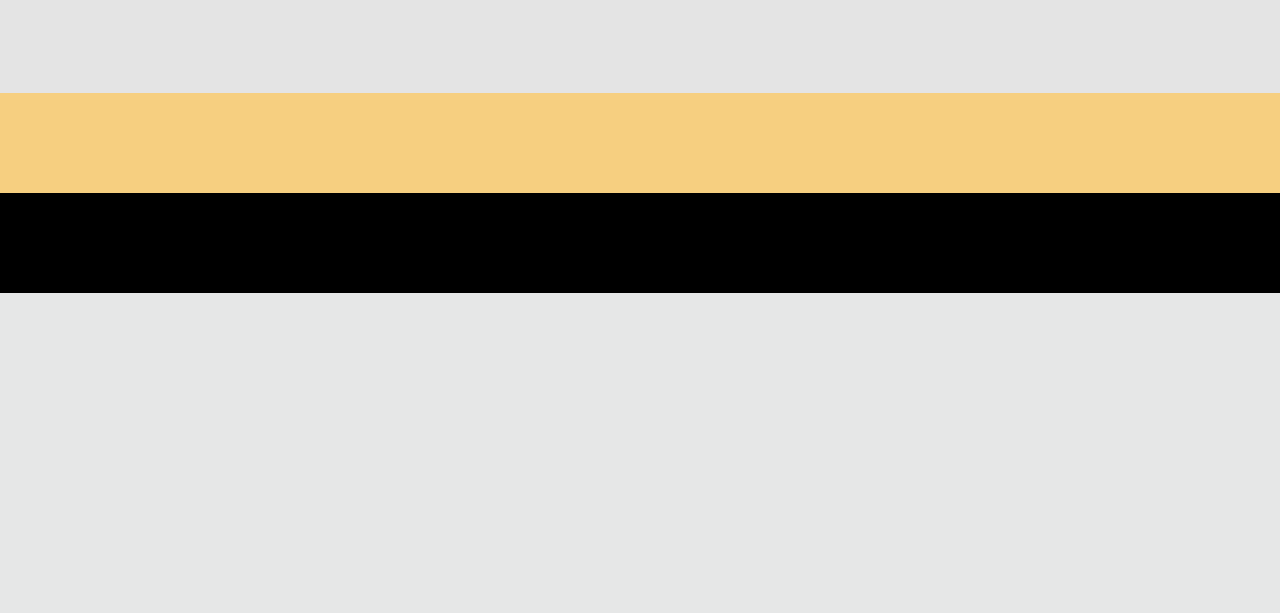
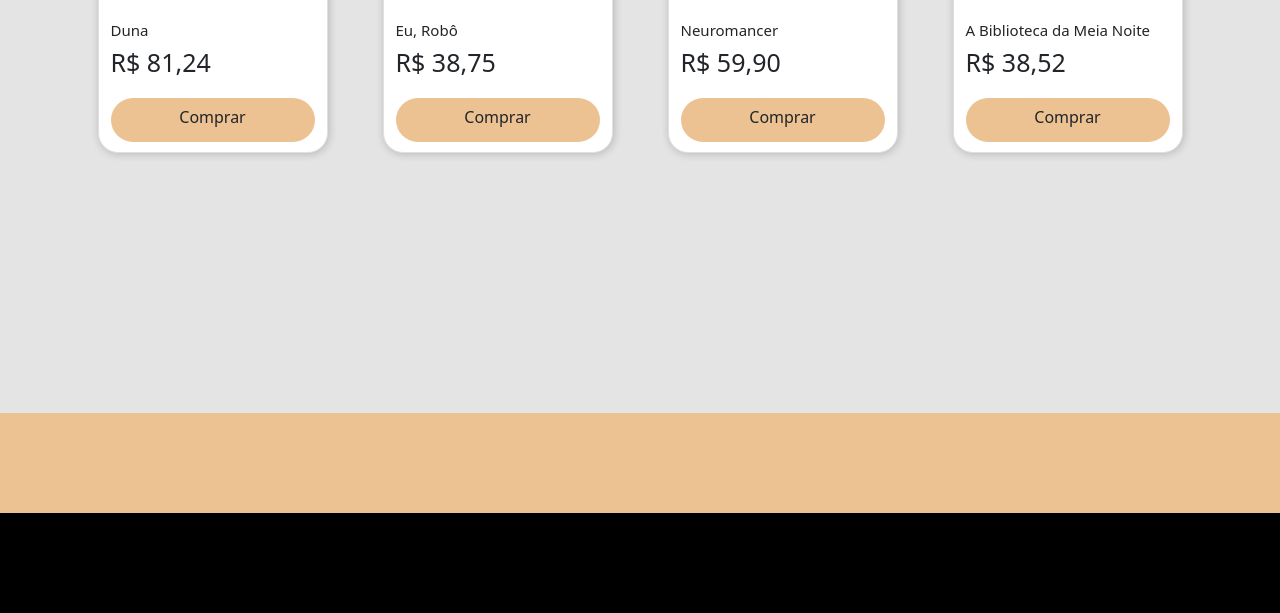
Before and after one commit to guilhermegarrote/Livraria-Zanata, a PHP site: page / in a window 1280 px wide. Shown: the part 1987-2600 px from the top of the page. Before the commit the page ends 2280 px from the top, so only its background shows below. Run offline with PHP 8.4, Linux system fonts and the light colour scheme.

Commit message:
Produtos
Adicionando mais livros no site.

```diff
--- a/site/css/style.css
+++ b/site/css/style.css
@@ -58,7 +58,7 @@ body {
 }
 
 .botao {
-    background-color: #F6CF80;
+    background-color: #ecc292;
     height: auto;
     width: 210px;
     border-radius: 30px;
@@ -77,11 +77,11 @@ body {
 }
 
 .footer1 {
-    margin-top: 100%;
+    margin-top: 125%;
     bottom: 0;
     width: 100%;
     height: 100px;
-    background-color: #F6CF80;
+    background-color: #ecc292;
 }
 
 .footer2 {
@@ -93,7 +93,7 @@ body {
 
 .barra {
     top: 0;
-    background-color: #F6CF80;
+    background-color: #ecc292;
     position: fixed;
     width: 100%;
 }
--- a/site/index.php
+++ b/site/index.php
@@ -3,7 +3,7 @@ include 'menutop.php';
 include 'header.php';
 ?>
 
-<div class="container" >
+<div class="container">
     <div class="col">
         <div class="row">
             <div class="flexbox">
@@ -47,45 +47,43 @@ include 'header.php';
                 <a href="#" class="btn botao">Comprar</button></a>
             </div>
         </div>
-
         <div class="row">
-
             <div class="flexbox">
-                <img src="https://images.kabum.com.br/produtos/fotos/magalu/424210/Livro-Assim-que-Acaba-Colleen-Hoover_1675436529_gg.jpg" class="imgvenda">
+                <img src="https://encrypted-tbn0.gstatic.com/shopping?q=tbn:ANd9GcS4qsZCrYs1P4hly_C1yxaMfn1-hb4NMl7nNc5EQdLlOGogUslS8E7snZ-DZo35V_PuYnDRxkvp383zMXTBj5CQIYPleXTQ0NZ3S0-NSjUr&usqp=CAE" class="imgvenda">
                 <div style="line-height: 10;">
                     <p>
-                    <h4 style="font-size: 15px;">É Assim que Acaba</h4>
-                    <h1 style="font-size: 25px;">R$ 37,99</h1>
+                    <h4 style="font-size: 15px;">A Divina Comédia</h4>
+                    <h1 style="font-size: 25px;">R$ 46,41</h1>
                     </p>
                 </div>
                 <a href="#" class="btn botao">Comprar</button></a>
             </div>
             <div class="flexbox">
-                <img src="https://images.kabum.com.br/produtos/fotos/magalu/423810/Livro-A-Culpa-Das-Estrelas_1675430875_gg.jpg" class="imgvenda">
+                <img src="https://encrypted-tbn1.gstatic.com/shopping?q=tbn:ANd9GcT3vP0CBmlNMJpIsIRYyS7n-CylrYOhjFk1ayCpdKsrCCSUX07O1L_l0-V4NpHOdwvJbZdohSEv1IqrdH-s9Qqiu2wbUsciwP7fTakQ7pDq&usqp=CAE" class="imgvenda">
                 <div style="line-height: 10;">
                     <p>
-                    <h4 style="font-size: 15px;">A Culpa é Das Estrelas</h4>
-                    <h1 style="font-size: 25px;">R$ 38,75</h1>
+                    <h4 style="font-size: 15px;">Cade Você Barnadette?</h4>
+                    <h1 style="font-size: 25px;">R$ 34,50</h1>
                     </p>
                 </div>
                 <a href="#" class="btn botao">Comprar</button></a>
             </div>
             <div class="flexbox">
-                <img src="https://images.tcdn.com.br/img/img_prod/597071/a_cinco_passos_de_voce_rachael_lippincott_227123_1_20200716135526.jpg" class="imgvenda">
+                <img src="https://images-americanas.b2w.io/produtos/113987024/imagens/livro-meu-coracao-de-pedra-pomes/113987024_1_large.jpg" class="imgvenda">
                 <div style="line-height: 10;">
                     <p>
-                    <h4 style="font-size: 15px;">A Cinco Passos de Você</h4>
-                    <h1 style="font-size: 25px;">R$ 29,10</h1>
+                    <h4 style="font-size: 15px;">Meu Coração de pedra-pomes</h4>
+                    <h1 style="font-size: 25px;">R$ 25,45</h1>
                     </p>
                 </div>
                 <a href="#" class="btn botao">Comprar</button></a>
             </div>
             <div class="flexbox">
-                <img src="https://encrypted-tbn2.gstatic.com/shopping?q=tbn:ANd9GcQ02gP45xDi2IjWaJ_CANEbR2NEjtLcyXDuJm5FwUjzyE_jyEs1uGi9oWWL4fc57DGyFkEiE_dn7gW7mmkCZjsC4rsOygYWaq5ZcieK3qQgXZipSLC2O6Bb&usqp=CAE" class="imgvenda">
+                <img src="https://images-americanas.b2w.io/produtos/5030840001/imagens/livro-galvez-imperador-do-acre/5030840001_1_large.jpg" class="imgvenda">
                 <div style="line-height: 10;">
                     <p>
-                    <h4 style="font-size: 15px;">Orgulho e Preconceito</h4>
-                    <h1 style="font-size: 25px;">R$ 57,95</h1>
+                    <h4 style="font-size: 15px;">Galvez, Imperador do Acre</h4>
+                    <h1 style="font-size: 25px;">R$ 26,99</h1>
                     </p>
                 </div>
                 <a href="#" class="btn botao">Comprar</button></a>
@@ -95,41 +93,41 @@ include 'header.php';
         <div class="row">
 
             <div class="flexbox">
-                <img src="https://images.kabum.com.br/produtos/fotos/magalu/424210/Livro-Assim-que-Acaba-Colleen-Hoover_1675436529_gg.jpg" class="imgvenda">
+                <img src="https://a-static.mlcdn.com.br/800x560/livro-o-hobbit-j-r-r-tolkien-livro-capa-dura/ebmedeiros/14326555027/f742681cb214187b75ae8f80732eec6c.jpeg" class="imgvenda">
                 <div style="line-height: 10;">
                     <p>
-                    <h4 style="font-size: 15px;">É Assim que Acaba</h4>
-                    <h1 style="font-size: 25px;">R$ 37,99</h1>
+                    <h4 style="font-size: 15px;">O Hobbit</h4>
+                    <h1 style="font-size: 25px;">R$ 45,90</h1>
                     </p>
                 </div>
                 <a href="#" class="btn botao">Comprar</button></a>
             </div>
             <div class="flexbox">
-                <img src="https://images.kabum.com.br/produtos/fotos/magalu/423810/Livro-A-Culpa-Das-Estrelas_1675430875_gg.jpg" class="imgvenda">
+                <img src="https://d3ugyf2ht6aenh.cloudfront.net/stores/002/524/700/products/28734_9788501401380-d87e2dec10329edb1716686949717066-480-0.jpg" class="imgvenda">
                 <div style="line-height: 10;">
                     <p>
-                    <h4 style="font-size: 15px;">A Culpa é Das Estrelas</h4>
-                    <h1 style="font-size: 25px;">R$ 38,75</h1>
+                    <h4 style="font-size: 15px;">Trono de Vidro</h4>
+                    <h1 style="font-size: 25px;">R$ 35,10</h1>
                     </p>
                 </div>
                 <a href="#" class="btn botao">Comprar</button></a>
             </div>
             <div class="flexbox">
-                <img src="https://images.tcdn.com.br/img/img_prod/597071/a_cinco_passos_de_voce_rachael_lippincott_227123_1_20200716135526.jpg" class="imgvenda">
+                <img src="https://cf.shopee.com.br/file/a3a3b0c312ea2497220fbc12f53b945b" class="imgvenda">
                 <div style="line-height: 10;">
                     <p>
-                    <h4 style="font-size: 15px;">A Cinco Passos de Você</h4>
-                    <h1 style="font-size: 25px;">R$ 29,10</h1>
+                    <h4 style="font-size: 15px;">A Rainha Vermelha</h4>
+                    <h1 style="font-size: 25px;">R$ 34,90</h1>
                     </p>
                 </div>
                 <a href="#" class="btn botao">Comprar</button></a>
             </div>
             <div class="flexbox">
-                <img src="https://encrypted-tbn2.gstatic.com/shopping?q=tbn:ANd9GcQ02gP45xDi2IjWaJ_CANEbR2NEjtLcyXDuJm5FwUjzyE_jyEs1uGi9oWWL4fc57DGyFkEiE_dn7gW7mmkCZjsC4rsOygYWaq5ZcieK3qQgXZipSLC2O6Bb&usqp=CAE" class="imgvenda">
+                <img src="https://mir-s3-cdn-cf.behance.net/project_modules/1400/b58e8e67646293.5b412d103ff4e.jpg" class="imgvenda">
                 <div style="line-height: 10;">
                     <p>
-                    <h4 style="font-size: 15px;">Orgulho e Preconceito</h4>
-                    <h1 style="font-size: 25px;">R$ 57,95</h1>
+                    <h4 style="font-size: 15px;">A Máquina do Tempo</h4>
+                    <h1 style="font-size: 25px;">R$ 35,90</h1>
                     </p>
                 </div>
                 <a href="#" class="btn botao">Comprar</button></a>
@@ -139,41 +137,83 @@ include 'header.php';
         <div class="row">
 
             <div class="flexbox">
-                <img src="https://images.kabum.com.br/produtos/fotos/magalu/424210/Livro-Assim-que-Acaba-Colleen-Hoover_1675436529_gg.jpg" class="imgvenda">
+                <img src="https://www.livrariasfamiliacrista.com.br/media/catalog/product/cache/1/image/800x/56819907b1c49a4bc751319b3fccb0da/d/r/dracula.jpg" class="imgvenda">
                 <div style="line-height: 10;">
                     <p>
-                    <h4 style="font-size: 15px;">É Assim que Acaba</h4>
-                    <h1 style="font-size: 25px;">R$ 37,99</h1>
+                    <h4 style="font-size: 15px;">Dracula</h4>
+                    <h1 style="font-size: 25px;">R$ 89,90</h1>
                     </p>
                 </div>
                 <a href="#" class="btn botao">Comprar</button></a>
             </div>
             <div class="flexbox">
-                <img src="https://images.kabum.com.br/produtos/fotos/magalu/423810/Livro-A-Culpa-Das-Estrelas_1675430875_gg.jpg" class="imgvenda">
+                <img src="https://images-americanas.b2w.io/produtos/123777637/imagens/livro-o-vilarejo/123777637_1_large.jpg" class="imgvenda">
                 <div style="line-height: 10;">
                     <p>
-                    <h4 style="font-size: 15px;">A Culpa é Das Estrelas</h4>
+                    <h4 style="font-size: 15px;">O Vilarejo</h4>
+                    <h1 style="font-size: 25px;">R$ 31,94</h1>
+                    </p>
+                </div>
+                <a href="#" class="btn botao">Comprar</button></a>
+            </div>
+            <div class="flexbox">
+                <img src="https://images-americanas.b2w.io/produtos/1707505096/imagens/livro-coraline/1707505096_1_xlarge.jpg" class="imgvenda">
+                <div style="line-height: 10;">
+                    <p>
+                    <h4 style="font-size: 15px;">Coraline</h4>
+                    <h1 style="font-size: 25px;">R$ 52,00</h1>
+                    </p>
+                </div>
+                <a href="#" class="btn botao">Comprar</button></a>
+            </div>
+            <div class="flexbox">
+                <img src="https://martinsfontespaulista.vteximg.com.br/arquivos/ids/204776-800-800/902485.jpg?v=637243227716800000" class="imgvenda">
+                <div style="line-height: 10;">
+                    <p>
+                    <h4 style="font-size: 15px;">O Exorcista</h4>
+                    <h1 style="font-size: 25px;">R$ 59,90</h1>
+                    </p>
+                </div>
+                <a href="#" class="btn botao">Comprar</button></a>
+            </div>
+        </div>
+        <div class="row">
+            <div class="flexbox">
+                <img src="https://images-americanas.b2w.io/produtos/01/00/img/4190890/0/4190890058_4GG.jpg" class="imgvenda">
+                <div style="line-height: 10;">
+                    <p>
+                    <h4 style="font-size: 15px;">Duna</h4>
+                    <h1 style="font-size: 25px;">R$ 81,24</h1>
+                    </p>
+                </div>
+                <a href="#" class="btn botao">Comprar</button></a>
+            </div>
+            <div class="flexbox">
+                <img src="https://images-americanas.b2w.io/produtos/121163818/imagens/livro-eu-robo/121163818_1_xlarge.jpg" class="imgvenda">
+                <div style="line-height: 10;">
+                    <p>
+                    <h4 style="font-size: 15px;">Eu, Robô</h4>
                     <h1 style="font-size: 25px;">R$ 38,75</h1>
                     </p>
                 </div>
                 <a href="#" class="btn botao">Comprar</button></a>
             </div>
             <div class="flexbox">
-                <img src="https://images.tcdn.com.br/img/img_prod/597071/a_cinco_passos_de_voce_rachael_lippincott_227123_1_20200716135526.jpg" class="imgvenda">
+                <img src="https://encrypted-tbn1.gstatic.com/shopping?q=tbn:ANd9GcTH0ObYQ51EyHez1nsTIGNEATe9XHYHeZ88iyB9SF25nfsF6IHu-e4g9icCtfv1KtvWvERQvLhRxLoHsWGqfkkCwOlJHBmP&usqp=CAE" class="imgvenda">
                 <div style="line-height: 10;">
                     <p>
-                    <h4 style="font-size: 15px;">A Cinco Passos de Você</h4>
-                    <h1 style="font-size: 25px;">R$ 29,10</h1>
+                    <h4 style="font-size: 15px;">Neuromancer</h4>
+                    <h1 style="font-size: 25px;">R$ 59,90</h1>
                     </p>
                 </div>
                 <a href="#" class="btn botao">Comprar</button></a>
             </div>
             <div class="flexbox">
-                <img src="https://encrypted-tbn2.gstatic.com/shopping?q=tbn:ANd9GcQ02gP45xDi2IjWaJ_CANEbR2NEjtLcyXDuJm5FwUjzyE_jyEs1uGi9oWWL4fc57DGyFkEiE_dn7gW7mmkCZjsC4rsOygYWaq5ZcieK3qQgXZipSLC2O6Bb&usqp=CAE" class="imgvenda">
+                <img src="https://images-americanas.b2w.io/produtos/3885356994/imagens/livro-a-biblioteca-da-meia-noite/3885356994_4_xlarge.jpg" class="imgvenda">
                 <div style="line-height: 10;">
                     <p>
-                    <h4 style="font-size: 15px;">Orgulho e Preconceito</h4>
-                    <h1 style="font-size: 25px;">R$ 57,95</h1>
+                    <h4 style="font-size: 15px;">A Biblioteca da Meia Noite</h4>
+                    <h1 style="font-size: 25px;">R$ 38,52</h1>
                     </p>
                 </div>
                 <a href="#" class="btn botao">Comprar</button></a>
```
